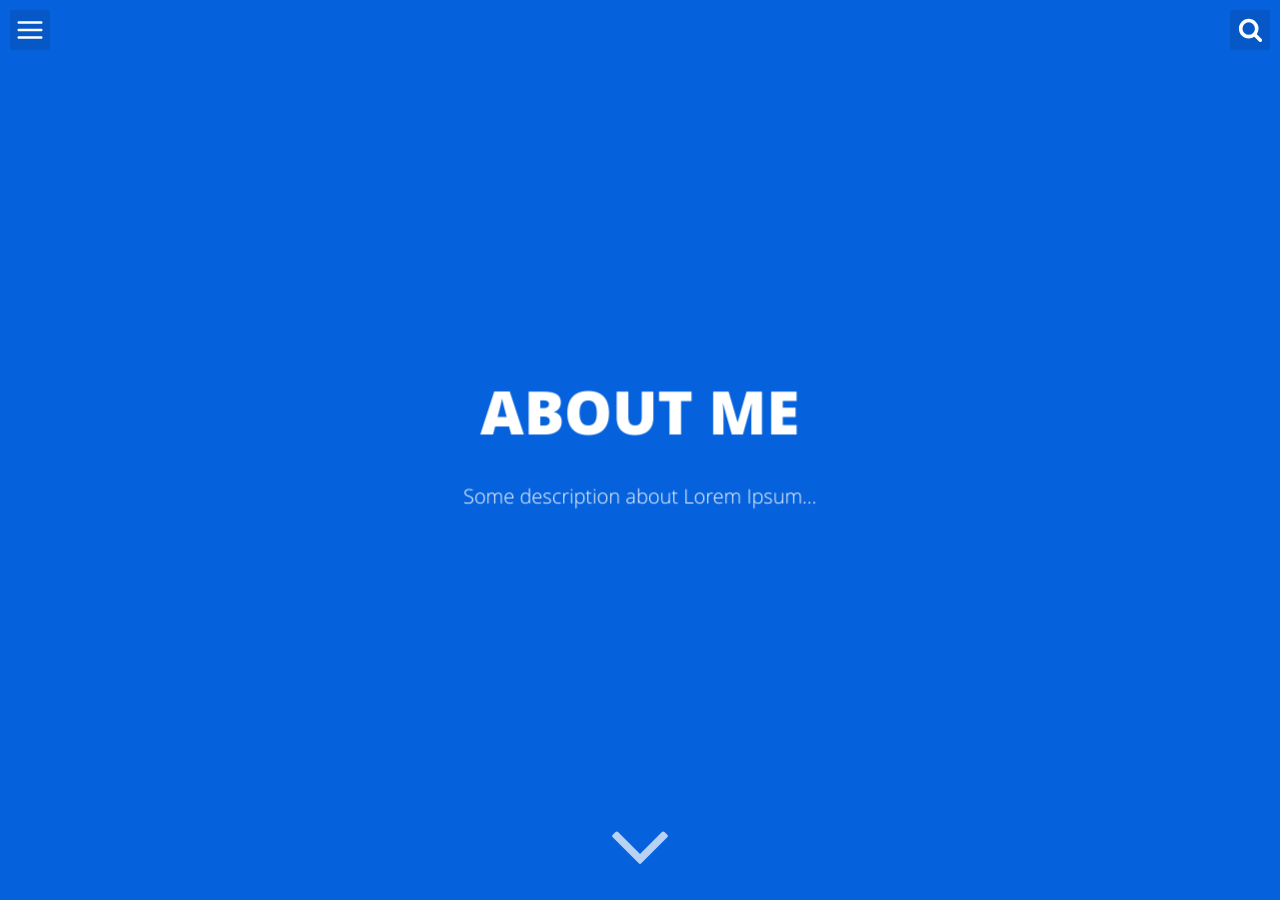
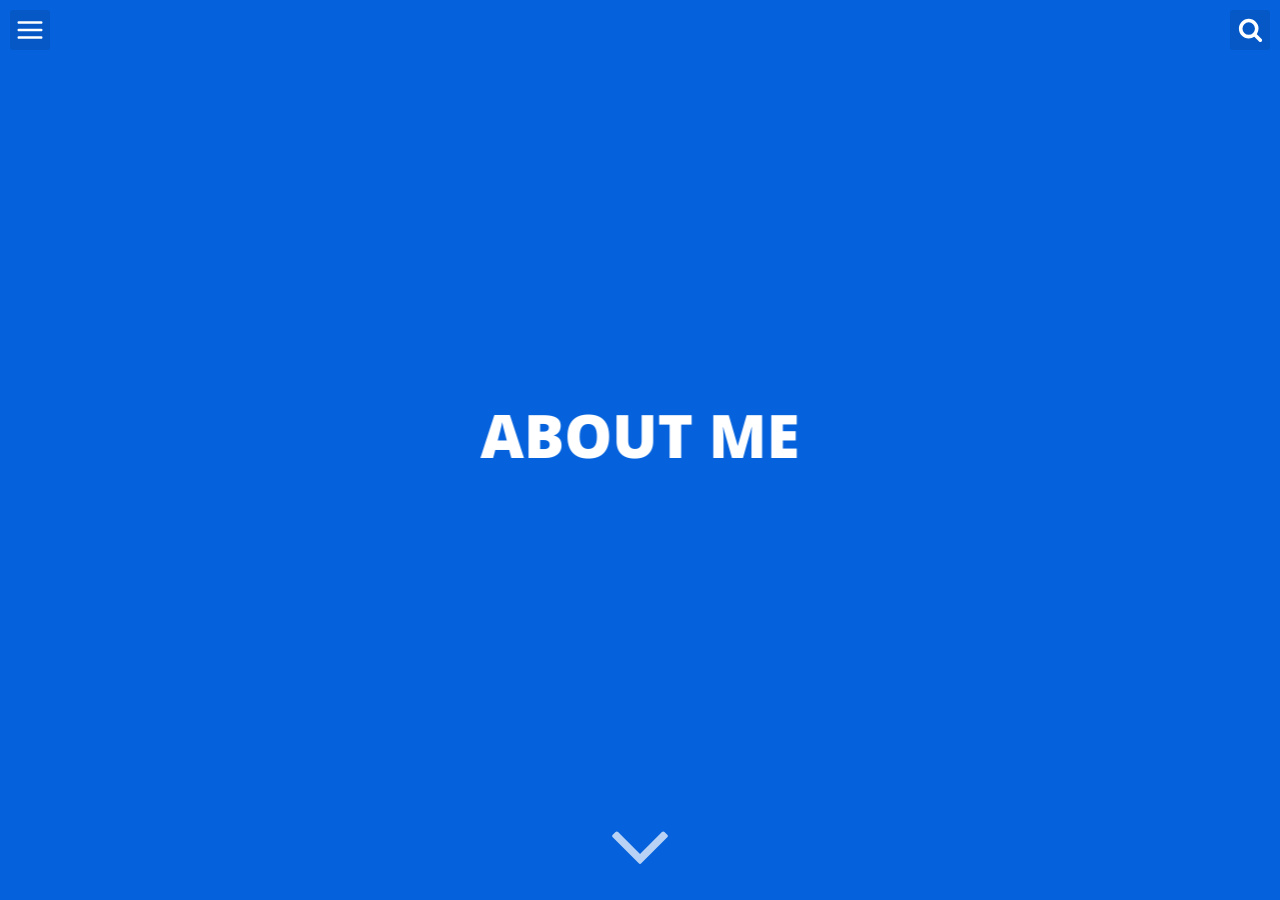
Before and after one commit to jhpapa/jhpapa.github.io, a Jekyll site: the page built from about.html, in a window 1280 px wide and 900 px high. Built offline with Jekyll 4.4.1, drawn with Linux system fonts in a browser that asks for light colours; comment, search, counter and statistics services are not loaded.

Commit message:
update about

```diff
--- a/about.html
+++ b/about.html
@@ -2,10 +2,10 @@
 layout: minimal
 title: "About me"
 permalink: /about/index.html
-description: "Some description about Lorem Ipsum..."
+description: ""
 ---
 
-<img itemprop="image" class="img-rounded" src="/assets/img/blog-author.jpg" alt="Willian Justen">
+<img itemprop="image" class="img-rounded" src="/assets/img/blog-author.jpg" alt="Sihong Park">
 
 <h2>About Me</h2>
 
```
